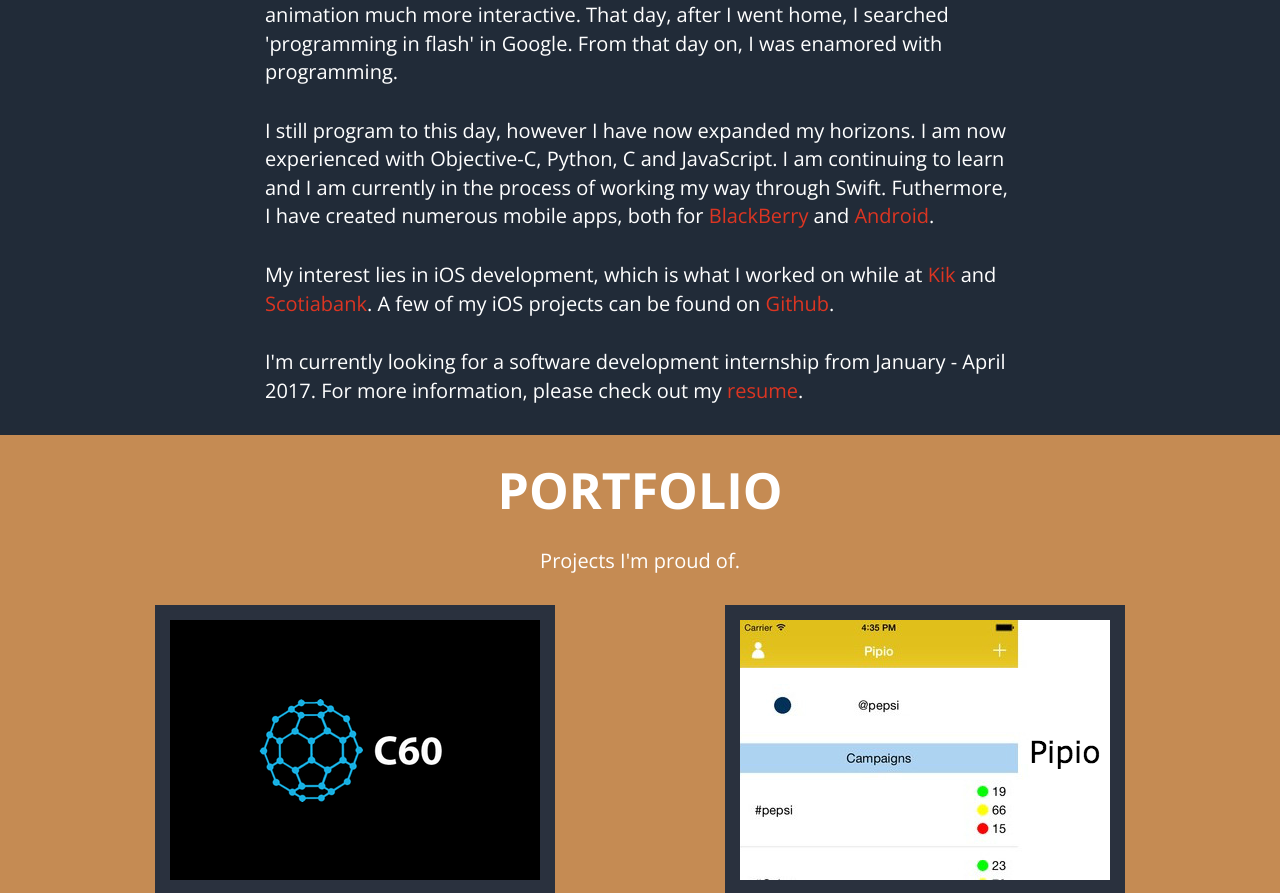
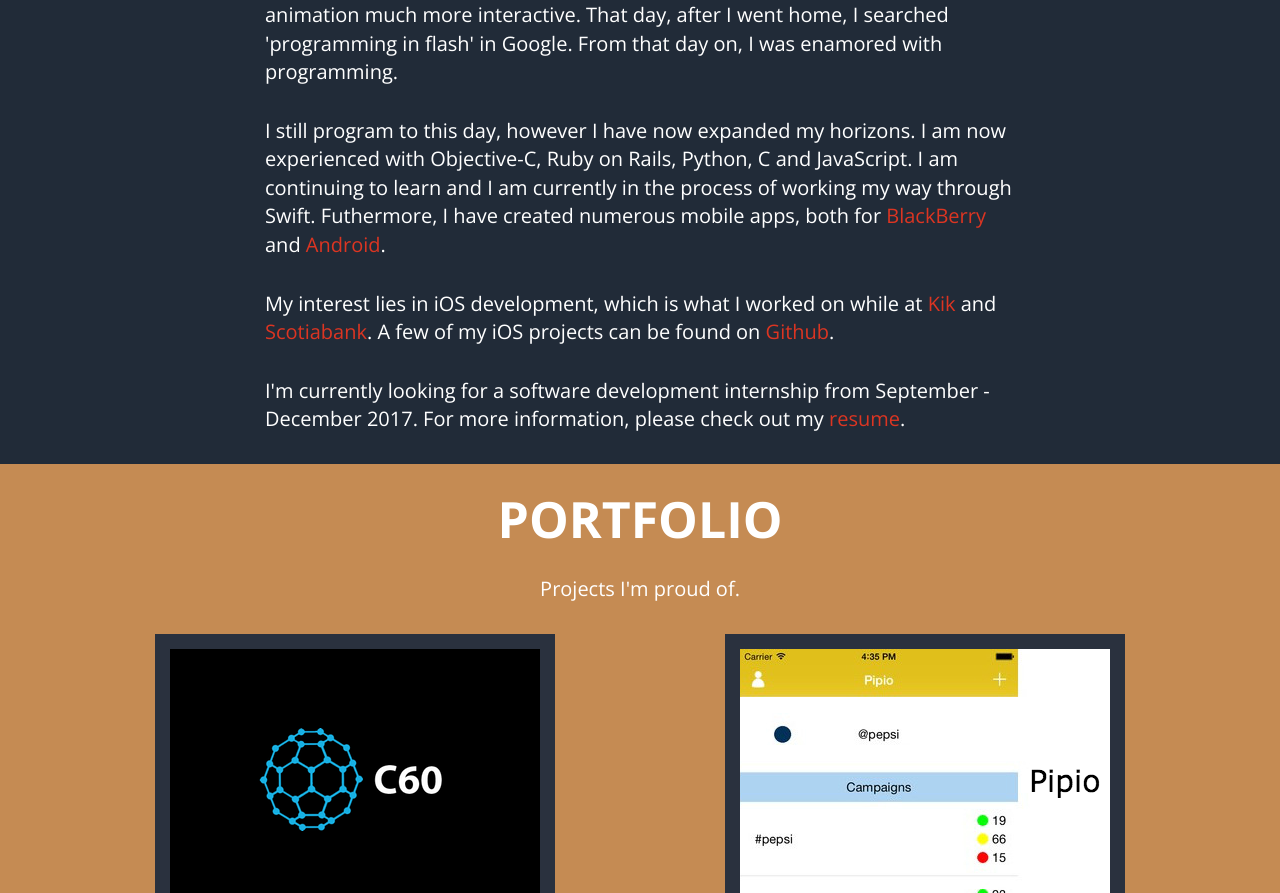
Before and after one commit to pxlcoder/pxlcoder.github.io, a plain HTML site: page index.html in a window 1280 px wide. Shown: the part 1226-2119 px from the top of the page. Drawn offline with nearby package versions, Linux system fonts and the light colour scheme.

Commit message:
Update for 2B

```diff
--- a/index.html
+++ b/index.html
@@ -6,7 +6,7 @@
 		<meta charset="utf-8">
 		<meta http-equiv="X-UA-Compatible" content="IE=edge">
 		<meta name="viewport" content="width=device-width, initial-scale=1">
-		<meta name="description" content="Hi there! My name is Aditya and I am a first-year Software Engineering student at the University of Waterloo.">
+		<meta name="description" content="Hi there! My name is Aditya and I am a second-year Software Engineering student at the University of Waterloo.">
 		<meta name="author" content="">
 		<meta name=keywords value="aditya, keerthi, pxlcoder, akeerthi">
 
@@ -78,11 +78,11 @@
 						<br>
 						<p>I was first introduced to the idea of programming in Grade 7, when I had to do an animation project in Macromedia Flash. Eager to differentiate my work from the rest of the class, I looked for ways to enhance my animation. I noticed that one of my friends had a menu before his animation, increasing its interactivity. I approached him and asked him how I could do the same. He then showed me how to create a button and then typed in two lines of code to make the button serve its purpose. I was amazed that a few lines of text could make my animation much more interactive. That day, after I went home, I searched 'programming in flash' in Google. From that day on, I was enamored with programming.</p>
 						<br>
-						<p>I still program to this day, however I have now expanded my horizons. I am now experienced with Objective-C, Python, C and JavaScript. I am continuing to learn and I am currently in the process of working my way through Swift. Futhermore, I have created numerous mobile apps, both for <a class="aboutlink" target="_blank" href="http://appworld.blackberry.com/webstore/vendor/8349/">BlackBerry</a> and <a class="aboutlink" target="_blank" href="https://play.google.com/store/apps/developer?id=PXL+Coder">Android</a>.</p>
+						<p>I still program to this day, however I have now expanded my horizons. I am now experienced with Objective-C, Ruby on Rails, Python, C and JavaScript. I am continuing to learn and I am currently in the process of working my way through Swift. Futhermore, I have created numerous mobile apps, both for <a class="aboutlink" target="_blank" href="http://appworld.blackberry.com/webstore/vendor/8349/">BlackBerry</a> and <a class="aboutlink" target="_blank" href="https://play.google.com/store/apps/developer?id=PXL+Coder">Android</a>.</p>
 						<br>
 						<p>My interest lies in iOS development, which is what I worked on while at <a class="aboutlink" target="_blank" href="http://www.kik.com">Kik</a> and <a class="aboutlink" target="_blank" href="http://www.scotiabank.com/ca/en/0,,2,00.html">Scotiabank</a>. A few of my iOS projects can be found on <a class="aboutlink" target="_blank" href="http://www.github.com/pxlcoder">Github</a>.</p>
 						<br>
-						<p>I'm currently looking for a software development internship from January - April 2017. For more information, please check out my <a class="aboutlink" target="_blank" href="files/resume.pdf">resume</a>.</p>
+						<p>I'm currently looking for a software development internship from September - December 2017. For more information, please check out my <a class="aboutlink" target="_blank" href="files/resume.pdf">resume</a>.</p>
 					</div>
 				</div>
 		</section>
```
Also changed, not shown: 1 other file.
